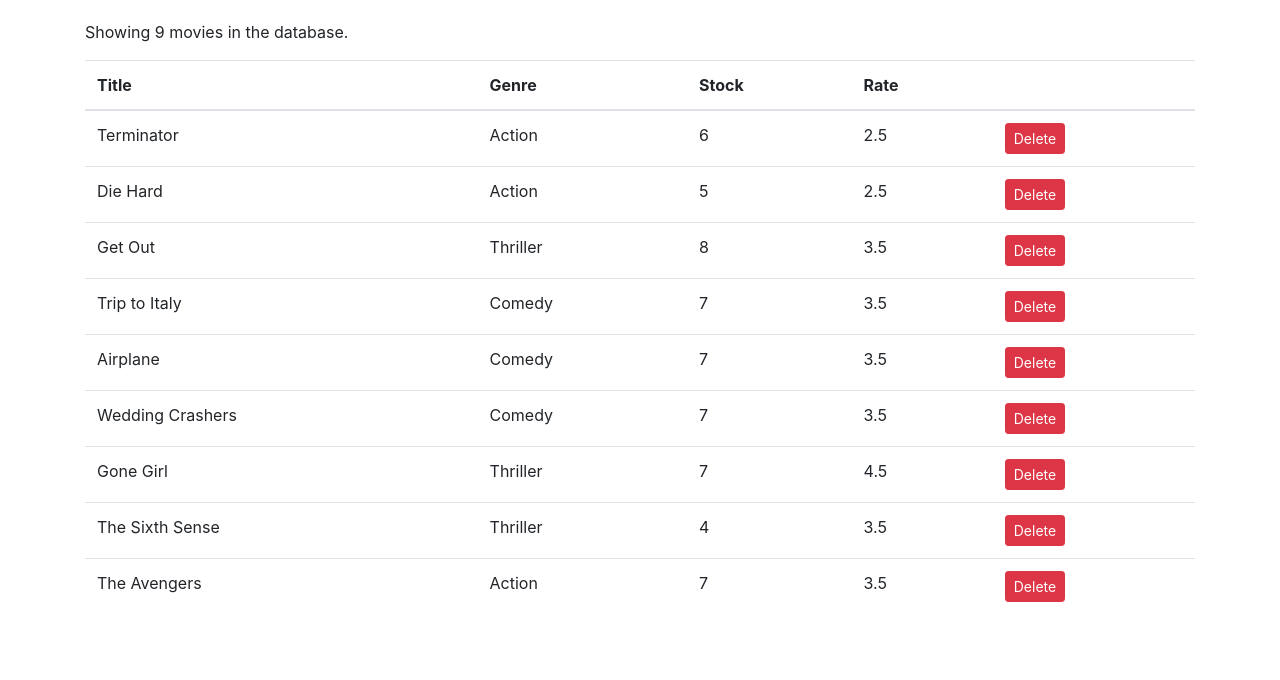
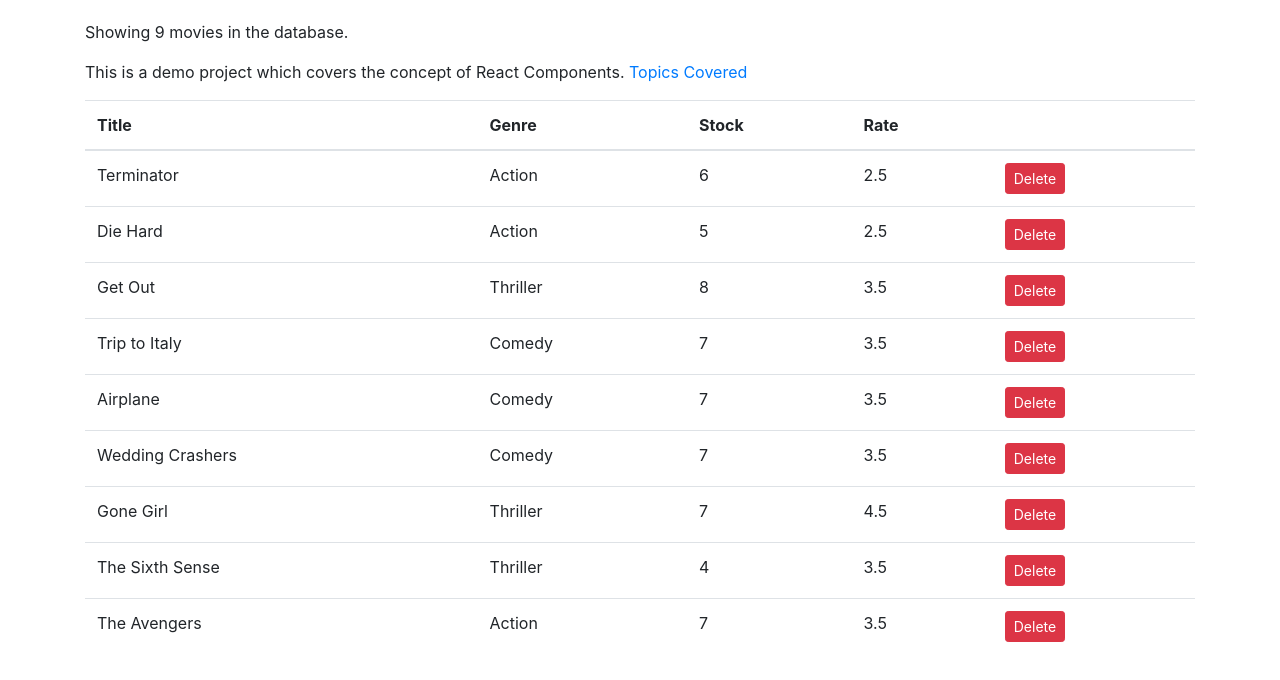
Before and after one commit to ranjankumarmandal/vidly, a React (Create React App) app: page / in a window 1280 px wide. Shown: the top 680 px of the page. Built offline with nearby package versions, Linux system fonts and the light colour scheme.

Commit message:
vidly v16

```diff
--- a/src/components/movies.jsx
+++ b/src/components/movies.jsx
@@ -17,6 +17,12 @@
     return (
       <React.Fragment>
         <p>Showing {this.state.movies.length} movies in the database.</p>
+        <p>
+          This is a demo project which covers the concept of React Components.{" "}
+          <a href="https://raw.githubusercontent.com/ranjankumarmandal/vidly/master/concepts_covered.png">
+            Topics Covered
+          </a>
+        </p>
         <table className="table">
           <thead>
             <tr>
```
